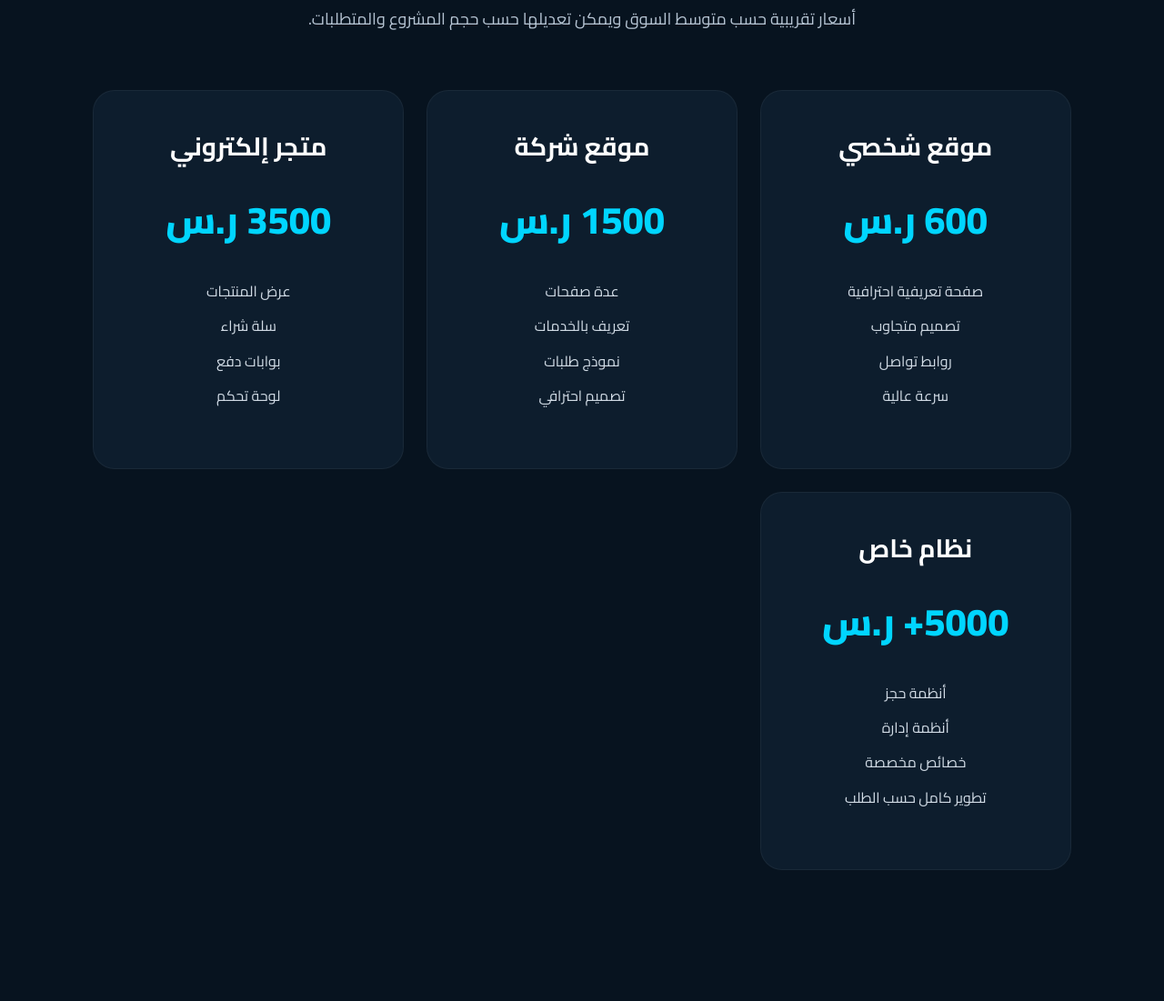
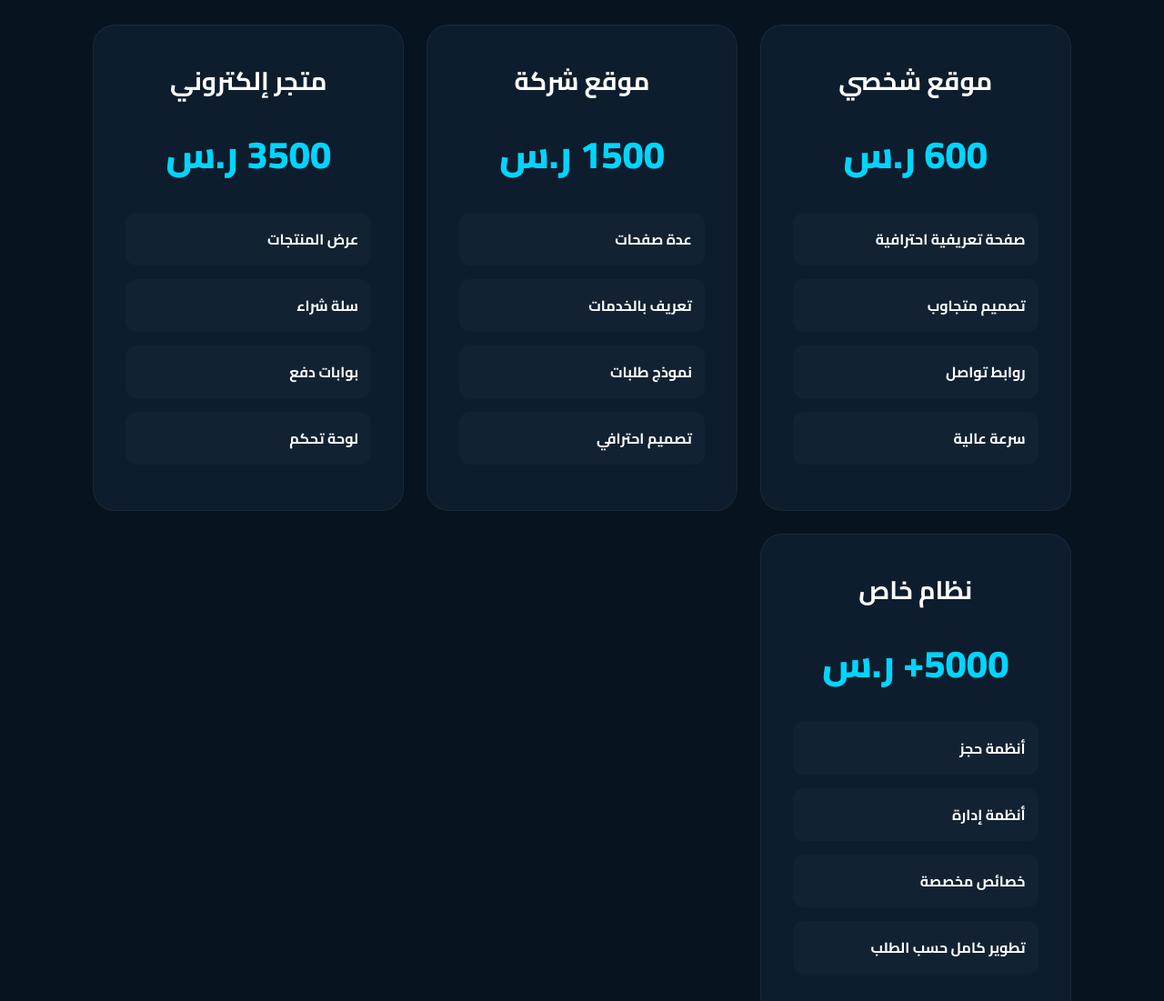
Before and after one commit to nayeon42-art/Wali-links, a plain HTML site: page index.html in a window 1280 px wide. Shown: the part 1687-2788 px from the top of the page at 91% size. Drawn offline with Linux system fonts and the light colour scheme.

Commit message:
Update index.html

```diff
--- a/index.html
+++ b/index.html
@@ -57,10 +57,8 @@ font-size:65px;
 font-weight:800;
 margin-bottom:15px;
 background:linear-gradient(to left,#00d5ff,#ffffff);
-
 background-clip:text;
 -webkit-background-clip:text;
-
 color:transparent;
 -webkit-text-fill-color:transparent;
 }
@@ -190,14 +188,37 @@ margin-bottom:15px;
 font-size:42px;
 font-weight:800;
 color:#00d5ff;
-margin-bottom:20px;
+margin-bottom:25px;
 }
 
-.price-card ul{
-list-style:none;
-line-height:2.4;
-color:#d1dbe5;
-margin-bottom:25px;
+.feature{
+margin-bottom:15px;
+text-align:right;
+}
+
+.feature-title{
+background:#122233;
+padding:14px;
+border-radius:12px;
+cursor:pointer;
+font-weight:700;
+transition:.3s;
+}
+
+.feature-title:hover{
+background:#00d5ff;
+color:#07131f;
+}
+
+.feature-content{
+display:none;
+padding:15px;
+line-height:2;
+color:#d5e2ee;
+background:#091521;
+border-radius:12px;
+margin-top:8px;
+font-size:15px;
 }
 
 .contact{
@@ -291,15 +312,13 @@ width:170px;
 
 <div class="hero">
 
-<!-- استبدلي الرابط برابط شعارك -->
 <img src="logo.png" alt="Wali Links Logo" class="logo">
 
 <h1>Wali Links</h1>
 
 <p>
 نقدّم خدمات تصميم وتطوير مواقع إلكترونية حديثة للشركات والمتاجر والأفراد، بتصاميم عصرية، أداء سريع، وتجربة متوافقة مع جميع الأجهزة.
-نركّز على بناء مواقع احترافية تعكس هوية العلامة التجارية بشكل دقيق وواضح، مع تنفيذ المشاريع خلال مدة تعتمد على حجم ومتطلبات كل مشروع.
-نلتزم بالجودة في كل التفاصيل من التصميم إلى التسليم، لضمان موقع جاهز للاستخدام ويظهر بشكل يليق بعملك منذ اللحظة الأولى.
+نركّز على بناء مواقع احترافية تعكس هوية العلامة التجارية بشكل دقيق وواضح.
 </p>
 
 <div class="hero-btns">
@@ -316,8 +335,7 @@ width:170px;
 <h2 class="section-title">من نحن</h2>
 
 <p class="section-sub">
-فريق Wali Links يقدم خدمات تصميم وتطوير المواقع الإلكترونية الحديثة، بما يشمل مواقع الأعمال، المتاجر الإلكترونية، والأنظمة المخصصة حسب احتياج كل مشروع.
-نركز على بناء حلول رقمية سريعة، آمنة، وذات تصميم احترافي يراعي تجربة المستخدم بشكل كامل، لضمان ظهور مشروعك بصورة قوية ومواكبة لمعايير الويب الحديثة، بعيدًا عن النماذج القديمة التي لم تعد تناسب متطلبات اليوم.
+فريق Wali Links يقدم خدمات تصميم وتطوير المواقع الإلكترونية الحديثة، مع التركيز على السرعة والأمان والتصميم الاحترافي وتجربة المستخدم.
 </p>
 
 <div class="about-grid">
@@ -347,7 +365,7 @@ width:170px;
 <h3>ساعات العمل</h3>
 <p>
 من الساعة 5 مساءً حتى 4 صباحاً.
-الوقت الذي يقرر فيه المبرمج أنه كائن ليلي رسمياً.
+لأن المبرمج الطبيعي كائن لا يرى الشمس غالباً.
 </p>
 </div>
 
@@ -360,60 +378,188 @@ width:170px;
 <h2 class="section-title">أنواع المواقع والأسعار</h2>
 
 <p class="section-sub">
-أسعار تقريبية حسب متوسط السوق ويمكن تعديلها حسب حجم المشروع والمتطلبات.
+اضغط على أي ميزة لمعرفة تفاصيلها.
 </p>
 
 <div class="pricing">
 
+<!-- موقع شخصي -->
+
 <div class="price-card">
+
 <h3>موقع شخصي</h3>
 <div class="price">600 ر.س</div>
 
-<ul>
-<li>صفحة تعريفية احترافية</li>
-<li>تصميم متجاوب</li>
-<li>روابط تواصل</li>
-<li>سرعة عالية</li>
-</ul>
+<div class="feature">
+<div class="feature-title" onclick="toggleFeature(this)">
+صفحة تعريفية احترافية
+</div>
+<div class="feature-content">
+صفحة تعرض معلوماتك أو خدماتك بشكل احترافي مع تصميم حديث ومتجاوب.
+</div>
+</div>
+
+<div class="feature">
+<div class="feature-title" onclick="toggleFeature(this)">
+تصميم متجاوب
+</div>
+<div class="feature-content">
+الموقع يعمل على الجوال والتابلت والكمبيوتر بدون مشاكل.
+</div>
+</div>
+
+<div class="feature">
+<div class="feature-title" onclick="toggleFeature(this)">
+روابط تواصل
+</div>
+<div class="feature-content">
+إضافة جميع وسائل التواصل مثل واتساب وإنستقرام والبريد الإلكتروني.
+</div>
+</div>
+
+<div class="feature">
+<div class="feature-title" onclick="toggleFeature(this)">
+سرعة عالية
+</div>
+<div class="feature-content">
+تحسين الأداء وسرعة تحميل الصفحات لتجربة استخدام أفضل.
+</div>
+</div>
 
 </div>
 
+<!-- موقع شركة -->
+
 <div class="price-card">
+
 <h3>موقع شركة</h3>
 <div class="price">1500 ر.س</div>
 
-<ul>
-<li>عدة صفحات</li>
-<li>تعريف بالخدمات</li>
-<li>نموذج طلبات</li>
-<li>تصميم احترافي</li>
-</ul>
+<div class="feature">
+<div class="feature-title" onclick="toggleFeature(this)">
+عدة صفحات
+</div>
+<div class="feature-content">
+يشمل صفحات الخدمات والتواصل ومن نحن وغيرها.
+</div>
+</div>
+
+<div class="feature">
+<div class="feature-title" onclick="toggleFeature(this)">
+تعريف بالخدمات
+</div>
+<div class="feature-content">
+عرض خدمات الشركة بطريقة منظمة واحترافية.
+</div>
+</div>
+
+<div class="feature">
+<div class="feature-title" onclick="toggleFeature(this)">
+نموذج طلبات
+</div>
+<div class="feature-content">
+استقبال طلبات العملاء مباشرة عبر الموقع.
+</div>
+</div>
+
+<div class="feature">
+<div class="feature-title" onclick="toggleFeature(this)">
+تصميم احترافي
+</div>
+<div class="feature-content">
+واجهة حديثة تعكس هوية الشركة بشكل قوي.
+</div>
+</div>
 
 </div>
 
+<!-- متجر إلكتروني -->
+
 <div class="price-card">
+
 <h3>متجر إلكتروني</h3>
 <div class="price">3500 ر.س</div>
 
-<ul>
-<li>عرض المنتجات</li>
-<li>سلة شراء</li>
-<li>بوابات دفع</li>
-<li>لوحة تحكم</li>
-</ul>
+<div class="feature">
+<div class="feature-title" onclick="toggleFeature(this)">
+عرض المنتجات
+</div>
+<div class="feature-content">
+إضافة المنتجات مع الصور والأسعار والتفاصيل.
+</div>
+</div>
+
+<div class="feature">
+<div class="feature-title" onclick="toggleFeature(this)">
+سلة شراء
+</div>
+<div class="feature-content">
+إمكانية إضافة المنتجات وإتمام الطلب بسهولة.
+</div>
+</div>
+
+<div class="feature">
+<div class="feature-title" onclick="toggleFeature(this)">
+بوابات دفع
+</div>
+<div class="feature-content">
+ربط وسائل الدفع الإلكتروني المختلفة.
+</div>
+</div>
+
+<div class="feature">
+<div class="feature-title" onclick="toggleFeature(this)">
+لوحة تحكم
+</div>
+<div class="feature-content">
+إدارة المنتجات والطلبات بسهولة من لوحة خاصة.
+</div>
+</div>
 
 </div>
 
+<!-- نظام خاص -->
+
 <div class="price-card">
+
 <h3>نظام خاص</h3>
 <div class="price">5000+ ر.س</div>
 
-<ul>
-<li>أنظمة حجز</li>
-<li>أنظمة إدارة</li>
-<li>خصائص مخصصة</li>
-<li>تطوير كامل حسب الطلب</li>
-</ul>
+<div class="feature">
+<div class="feature-title" onclick="toggleFeature(this)">
+أنظمة حجز
+</div>
+<div class="feature-content">
+أنظمة مواعيد وحجوزات متكاملة حسب النشاط.
+</div>
+</div>
+
+<div class="feature">
+<div class="feature-title" onclick="toggleFeature(this)">
+أنظمة إدارة
+</div>
+<div class="feature-content">
+إدارة بيانات وطلبات وتقارير خاصة بالمشروع.
+</div>
+</div>
+
+<div class="feature">
+<div class="feature-title" onclick="toggleFeature(this)">
+خصائص مخصصة
+</div>
+<div class="feature-content">
+إضافة أي وظائف خاصة يحتاجها المشروع.
+</div>
+</div>
+
+<div class="feature">
+<div class="feature-title" onclick="toggleFeature(this)">
+تطوير كامل حسب الطلب
+</div>
+<div class="feature-content">
+تنفيذ النظام بالكامل بناءً على فكرة العميل واحتياجاته.
+</div>
+</div>
 
 </div>
 
@@ -471,9 +617,29 @@ Esrameliodase42@gmail.com
 
 © 2026 Wali Links - جميع الحقوق محفوظة
 
-  تنويه : يتوجب على جميع العملاء شراء دومين خاص بهم ليكون للعميل كامل السلطة على موقعه و يتم الدفع بعد رؤية الموقع و بعد الدفع يقوم المبرمج بتحويل الملكيه الي العميل.
+<br><br>
+
+تنويه:
+يتوجب على جميع العملاء شراء دومين خاص بهم ليكون للعميل كامل السيطرة على موقعه،
+ويتم الدفع بعد مشاهدة الموقع وتجربته.
 
 </footer>
 
+<script>
+
+function toggleFeature(element){
+
+const content = element.nextElementSibling;
+
+if(content.style.display === "block"){
+content.style.display = "none";
+}else{
+content.style.display = "block";
+}
+
+}
+
+</script>
+
 </body>
 </html>
```
